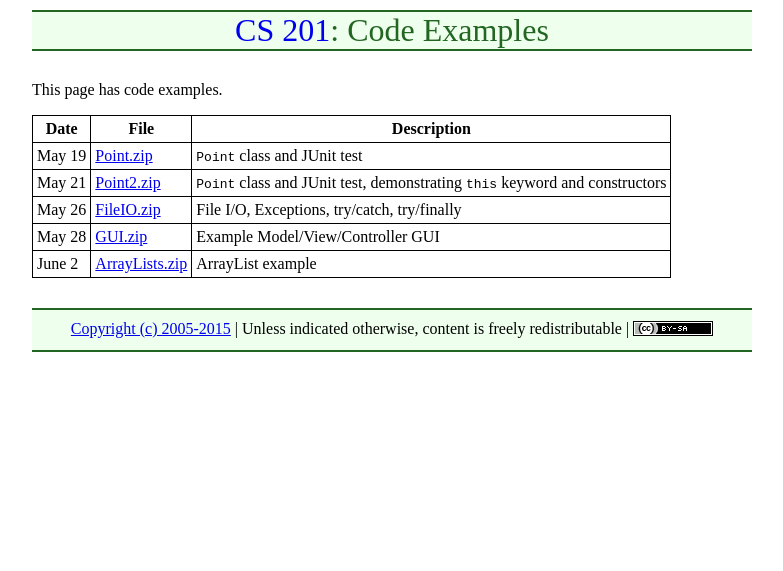
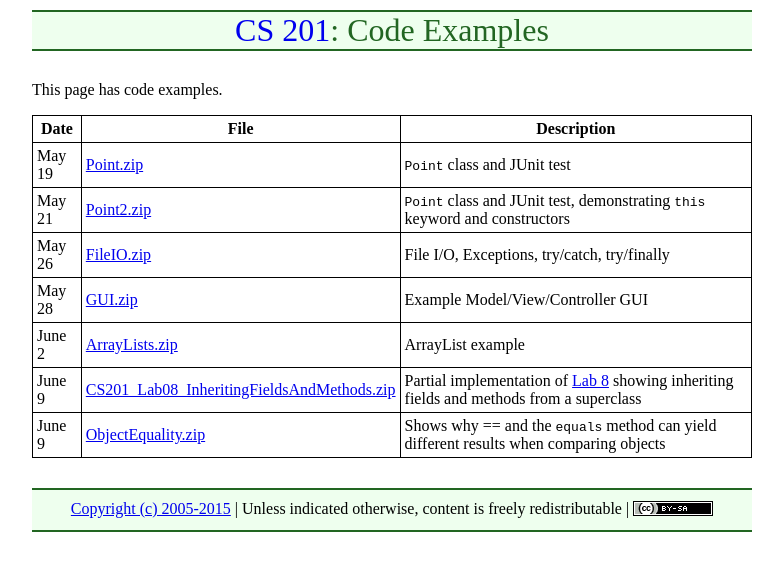
Before and after one commit to ycpcs/cs201-summer2015, a Jekyll site: the page built from examples/index.md, in a window 1280 px wide. Shown: the top 571 px of the page, without its empty margins (248-1031 px from the left). Built offline with Jekyll 4.4.1, drawn with Linux system fonts in a browser that asks for light colours; Markdown is read by kramdown in place of the engine named in the settings.

Commit message:
example code for June 9th

```diff
--- a/examples/index.md
+++ b/examples/index.md
@@ -12,3 +12,5 @@ May 21 | [Point2.zip](Point2.zip) | `Point` class and JUnit test, demonstrating
 May 26 | [FileIO.zip](FileIO.zip) | File I/O, Exceptions, try/catch, try/finally
 May 28 | [GUI.zip](GUI.zip) | Example Model/View/Controller GUI
 June 2 | [ArrayLists.zip](ArrayLists.zip) | ArrayList example
+June 9 | [CS201\_Lab08\_InheritingFieldsAndMethods.zip](CS201_Lab08_InheritingFieldsAndMethods.zip) | Partial implementation of [Lab 8](../labs/lab08.html) showing inheriting fields and methods from a superclass
+June 9 | [ObjectEquality.zip](ObjectEquality.zip) | Shows why == and the `equals` method can yield different results when comparing objects
```
Also changed, not shown: 2 other files.
